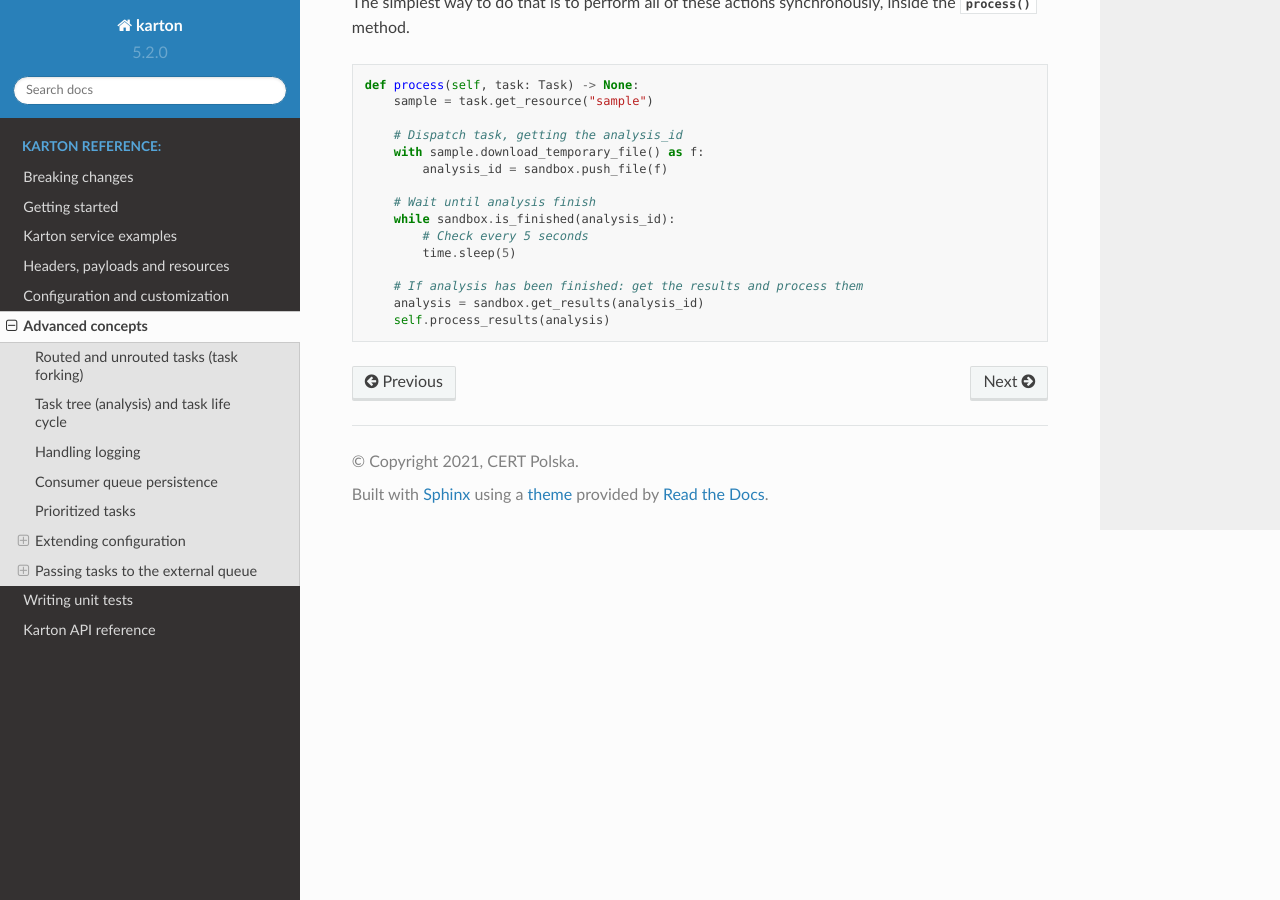
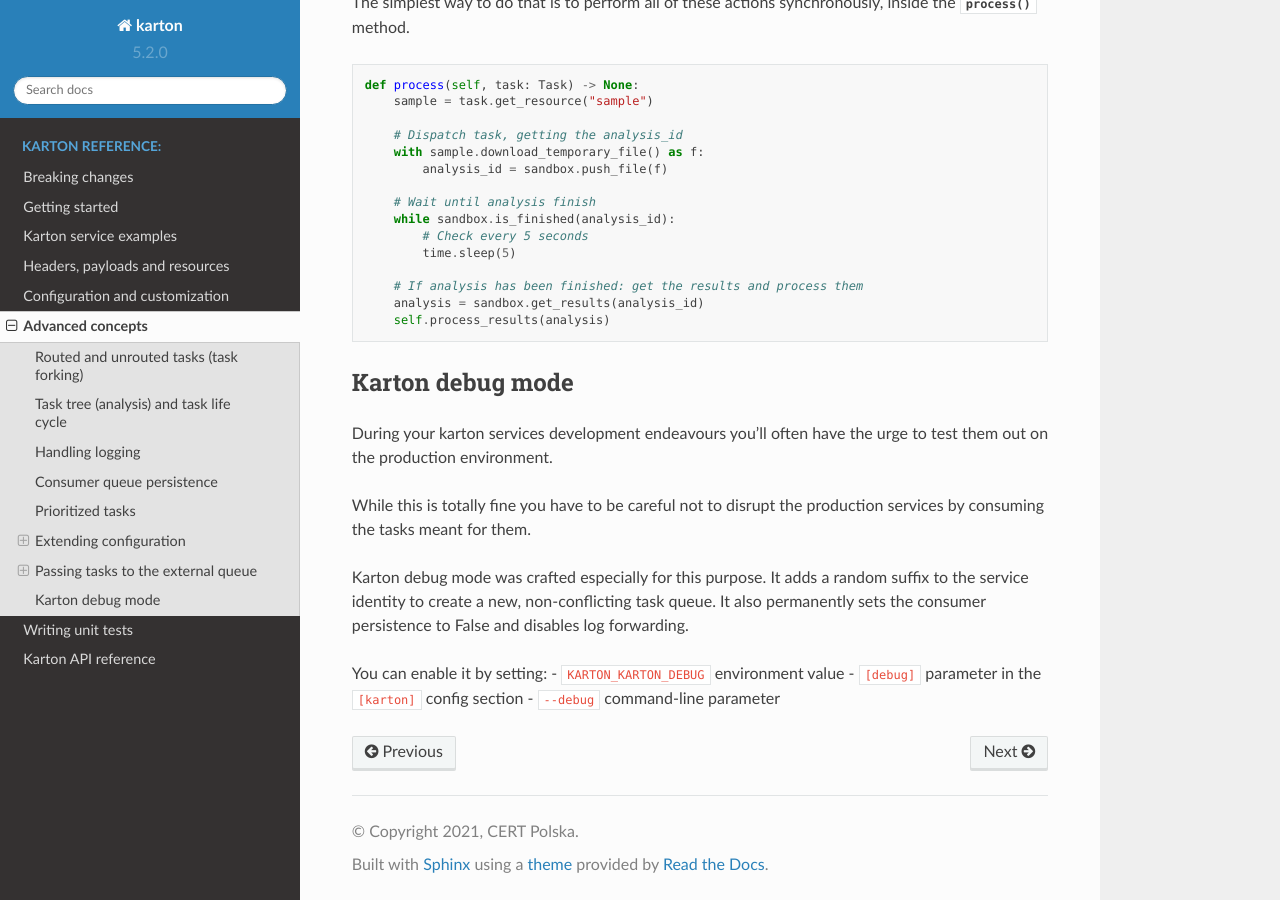
Before and after one commit to CERT-Polska/karton, a Sphinx documentation site: the page built from docs/advanced_concepts.rst, in a window 1280 px wide and 900 px high, scrolled down 6823 px. Built offline with Sphinx 7.4.7 and the Read the Docs theme 2.0.0, drawn with Linux system fonts in a browser that asks for light colours.

Commit message:
Add more docs

```diff
--- a/docs/advanced_concepts.rst
+++ b/docs/advanced_concepts.rst
@@ -230,3 +230,19 @@ The simplest way to do that is to perform all of these actions synchronously, in
         # If analysis has been finished: get the results and process them
         analysis = sandbox.get_results(analysis_id)
         self.process_results(analysis)
+
+
+Karton debug mode
+-----------------
+
+During your karton services development endeavours you'll often have the urge to test them out on the production environment.
+
+While this is totally fine you have to be careful not to disrupt the production services by consuming the tasks meant for them.
+
+Karton debug mode was crafted especially for this purpose. It adds a random suffix to the service identity to create a new, non-conflicting task queue.
+It also permanently sets the consumer persistence to False and disables log forwarding.
+
+You can enable it by setting:
+- :code:`KARTON_KARTON_DEBUG` environment value
+- :code:`[debug]` parameter in the :code:`[karton]` config section
+- :code:`--debug` command-line parameter
```
